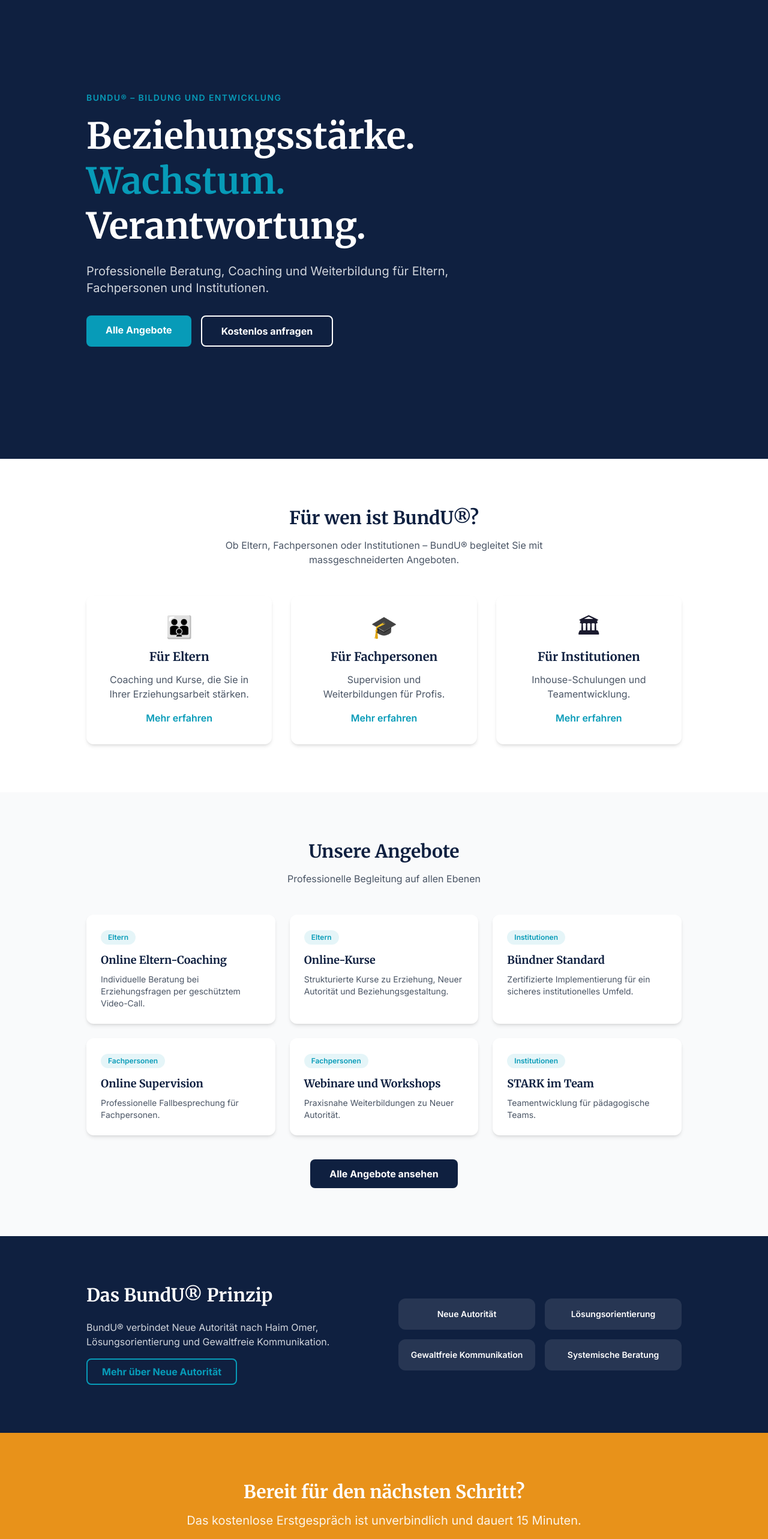
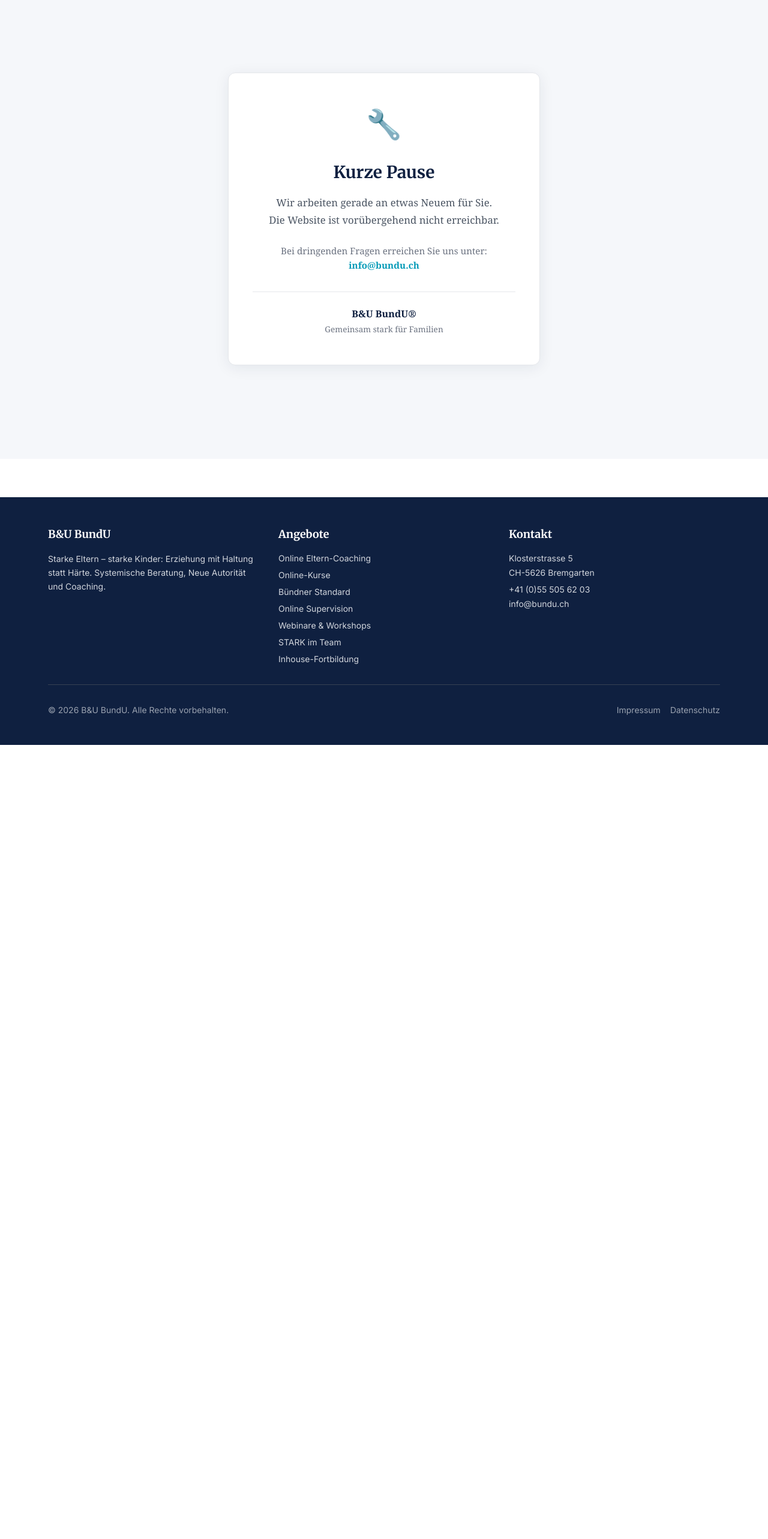
Before and after one commit to Walt6183/bundu-website, a Next.js app: page / in a window 1280 px wide. Shown: the part 100-2666 px from the top of the page at 60% size. After the commit the page ends 1342 px from the top, so only its background shows below. Built offline with nearby package versions, Linux system fonts and the light colour scheme.

Commit message:
fix: maintenance mode active

```diff
--- a/app/(website)/page.tsx
+++ b/app/(website)/page.tsx
@@ -1,113 +1,50 @@
-import Link from 'next/link'
-
-export const revalidate = 3600
-
-const angebotePreview = [
-  { slug: 'online-eltern-coaching', title: 'Online Eltern-Coaching', subtitle: 'Individuelle Beratung bei Erziehungsfragen per geschütztem Video-Call.', zielgruppe: 'Eltern' },
-  { slug: 'online-kurse', title: 'Online-Kurse', subtitle: 'Strukturierte Kurse zu Erziehung, Neuer Autorität und Beziehungsgestaltung.', zielgruppe: 'Eltern' },
-  { slug: 'bundner-standard-einfuhrung-und-implementierung', title: 'Bündner Standard', subtitle: 'Zertifizierte Implementierung für ein sicheres institutionelles Umfeld.', zielgruppe: 'Institutionen' },
-  { slug: 'online-supervision', title: 'Online Supervision', subtitle: 'Professionelle Fallbesprechung für Fachpersonen.', zielgruppe: 'Fachpersonen' },
-  { slug: 'webinare-workshops', title: 'Webinare und Workshops', subtitle: 'Praxisnahe Weiterbildungen zu Neuer Autorität.', zielgruppe: 'Fachpersonen' },
-  { slug: 'stark-im-team', title: 'STARK im Team', subtitle: 'Teamentwicklung für pädagogische Teams.', zielgruppe: 'Institutionen' },
-]
-
 export default function HomePage() {
   return (
-    <>
-      <section className="bg-navy text-white py-24 min-h-screen flex items-center">
-        <div className="container mx-auto px-4 max-w-5xl">
-          <p className="text-teal font-semibold tracking-widest uppercase text-sm mb-4">BundU® – Bildung und Entwicklung</p>
-          <h1 className="text-4xl md:text-6xl font-bold mb-6 leading-tight">
-            Beziehungsstärke.<br />
-            <span className="text-teal">Wachstum.</span><br />
-            Verantwortung.
-          </h1>
-          <p className="text-xl text-gray-300 mb-8 max-w-2xl">
-            Professionelle Beratung, Coaching und Weiterbildung für Eltern, Fachpersonen und Institutionen.
+    <main
+      style={{
+        minHeight: '100vh',
+        display: 'flex',
+        flexDirection: 'column',
+        alignItems: 'center',
+        justifyContent: 'center',
+        backgroundColor: '#f5f7fa',
+        fontFamily: 'Georgia, serif',
+        padding: '2rem',
+        textAlign: 'center',
+      }}
+    >
+      <div
+        style={{
+          maxWidth: '520px',
+          backgroundColor: 'white',
+          borderRadius: '12px',
+          padding: '3rem 2.5rem',
+          boxShadow: '0 4px 24px rgba(15,32,64,0.08)',
+          border: '1px solid #e5e7eb',
+        }}
+      >
+        <div style={{ fontSize: '3rem', marginBottom: '1.5rem' }}>🔧</div>
+        <h1 style={{ color: '#0F2040', fontSize: '1.75rem', fontWeight: 700, marginBottom: '1rem' }}>
+          Kurze Pause
+        </h1>
+        <p style={{ color: '#4b5563', fontSize: '1.05rem', lineHeight: 1.7, marginBottom: '1.5rem' }}>
+          Wir arbeiten gerade an etwas Neuem für Sie.
+          <br />
+          Die Website ist vorübergehend nicht erreichbar.
+        </p>
+        <p style={{ color: '#6b7280', fontSize: '0.95rem', lineHeight: 1.6, marginBottom: '2rem' }}>
+          Bei dringenden Fragen erreichen Sie uns unter:{' '}
+          <a href="mailto:info@bundu.ch" style={{ color: '#079BB8', textDecoration: 'none', fontWeight: 600 }}>
+            info@bundu.ch
+          </a>
+        </p>
+        <div style={{ borderTop: '1px solid #e5e7eb', paddingTop: '1.5rem' }}>
+          <p style={{ color: '#0F2040', fontWeight: 700, fontSize: '1rem', margin: 0 }}>B&U BundU®</p>
+          <p style={{ color: '#6b7280', fontSize: '0.85rem', margin: '0.25rem 0 0' }}>
+            Gemeinsam stark für Familien
           </p>
-          <div className="flex flex-wrap gap-4">
-            <Link href="/angebote" className="bg-teal text-white font-bold px-8 py-3 rounded-lg hover:opacity-90 transition-opacity inline-block">Alle Angebote</Link>
-            <Link href="/kontakt" className="border-2 border-white text-white font-bold px-8 py-3 rounded-lg hover:bg-white hover:text-navy transition-colors inline-block">Kostenlos anfragen</Link>
-          </div>
         </div>
-      </section>
-
-      <section className="py-20 bg-white">
-        <div className="container mx-auto px-4 max-w-5xl">
-          <h2 className="text-3xl font-bold text-navy text-center mb-4">Für wen ist BundU®?</h2>
-          <p className="text-center text-gray-600 mb-12 max-w-2xl mx-auto">Ob Eltern, Fachpersonen oder Institutionen – BundU® begleitet Sie mit massgeschneiderten Angeboten.</p>
-          <div className="grid md:grid-cols-3 gap-8">
-            <div className="rounded-xl shadow-md p-8 text-center">
-              <div className="text-4xl mb-4">&#128106;</div>
-              <h3 className="text-xl font-bold text-navy mb-3">Für Eltern</h3>
-              <p className="text-gray-600 mb-4">Coaching und Kurse, die Sie in Ihrer Erziehungsarbeit stärken.</p>
-              <Link href="/fuer-eltern" className="text-teal font-semibold hover:underline">Mehr erfahren</Link>
-            </div>
-            <div className="rounded-xl shadow-md p-8 text-center">
-              <div className="text-4xl mb-4">&#127891;</div>
-              <h3 className="text-xl font-bold text-navy mb-3">Für Fachpersonen</h3>
-              <p className="text-gray-600 mb-4">Supervision und Weiterbildungen für Profis.</p>
-              <Link href="/fuer-fachpersonen" className="text-teal font-semibold hover:underline">Mehr erfahren</Link>
-            </div>
-            <div className="rounded-xl shadow-md p-8 text-center">
-              <div className="text-4xl mb-4">&#127963;</div>
-              <h3 className="text-xl font-bold text-navy mb-3">Für Institutionen</h3>
-              <p className="text-gray-600 mb-4">Inhouse-Schulungen und Teamentwicklung.</p>
-              <Link href="/fuer-institutionen" className="text-teal font-semibold hover:underline">Mehr erfahren</Link>
-            </div>
-          </div>
-        </div>
-      </section>
-
-      <section className="py-20 bg-gray-50">
-        <div className="container mx-auto px-4 max-w-5xl">
-          <h2 className="text-3xl font-bold text-navy text-center mb-4">Unsere Angebote</h2>
-          <p className="text-center text-gray-600 mb-12">Professionelle Begleitung auf allen Ebenen</p>
-          <div className="grid md:grid-cols-3 gap-6">
-            {angebotePreview.map((a) => (
-              <Link key={a.slug} href={"/angebote/" + a.slug} className="rounded-xl shadow-md p-6 bg-white hover:shadow-lg transition-shadow block">
-                <span className="inline-block bg-teal/10 text-teal text-xs font-semibold px-3 py-1 rounded-full mb-3">{a.zielgruppe}</span>
-                <h3 className="text-lg font-bold text-navy mb-2">{a.title}</h3>
-                <p className="text-gray-600 text-sm">{a.subtitle}</p>
-              </Link>
-            ))}
-          </div>
-          <div className="text-center mt-10">
-            <Link href="/angebote" className="bg-navy text-white font-bold px-8 py-3 rounded-lg hover:opacity-90 transition-opacity inline-block">Alle Angebote ansehen</Link>
-          </div>
-        </div>
-      </section>
-
-      <section className="py-20 bg-navy text-white">
-        <div className="container mx-auto px-4 max-w-5xl">
-          <div className="grid md:grid-cols-2 gap-12 items-center">
-            <div>
-              <h2 className="text-3xl font-bold mb-6">Das BundU® Prinzip</h2>
-              <p className="text-gray-300 mb-4">
-                BundU® verbindet Neue Autorität nach Haim Omer, Lösungsorientierung und Gewaltfreie Kommunikation.
-              </p>
-              <Link href="/themen/neue-autoritaet" className="border-2 border-teal text-teal font-bold px-6 py-2 rounded-lg hover:bg-teal hover:text-white transition-colors inline-block">Mehr über Neue Autorität</Link>
-            </div>
-            <div className="grid grid-cols-2 gap-4">
-              {["Neue Autorität", "Lösungsorientierung", "Gewaltfreie Kommunikation", "Systemische Beratung"].map((t) => (
-                <div key={t} className="bg-white/10 rounded-xl p-4 text-center">
-                  <p className="font-semibold text-sm">{t}</p>
-                </div>
-              ))}
-            </div>
-          </div>
-        </div>
-      </section>
-
-      <section className="py-20 bg-amber text-white text-center">
-        <div className="container mx-auto px-4 max-w-3xl">
-          <h2 className="text-3xl font-bold mb-4">Bereit für den nächsten Schritt?</h2>
-          <p className="text-xl mb-8 opacity-90">Das kostenlose Erstgespräch ist unverbindlich und dauert 15 Minuten.</p>
-          <Link href="/kontakt" className="bg-white text-amber font-bold px-8 py-3 rounded-lg hover:bg-gray-100 transition-colors inline-block">
-            Jetzt kostenlos Erstgespräch buchen
-          </Link>
-        </div>
-      </section>
-    </>
+      </div>
+    </main>
   )
 }
```
